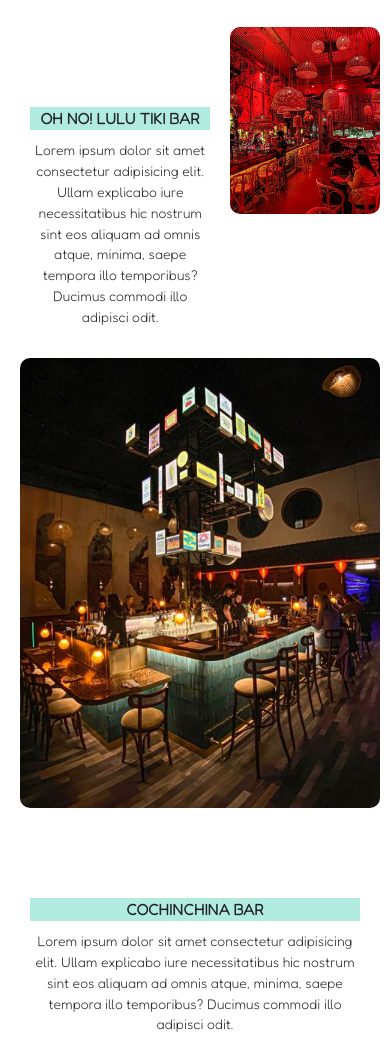
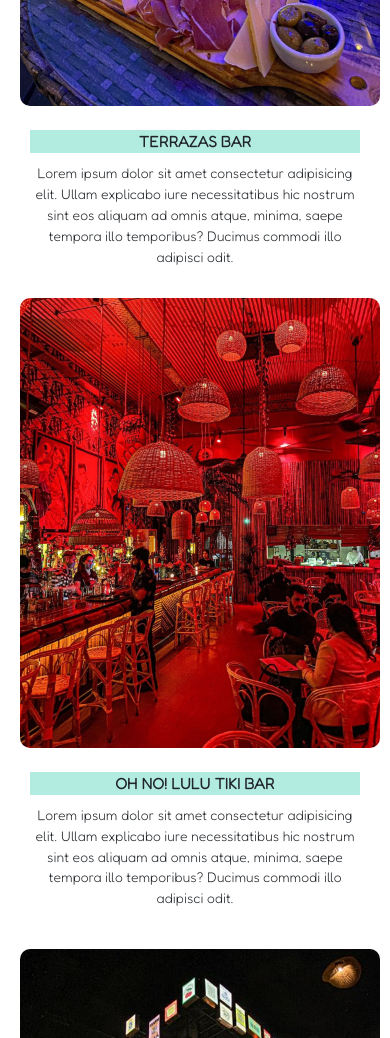
Before and after one commit to ro-solari/vivamosbsas_rocio_s, a website: page desafio1/secciones/bares.html in a window 390 px wide. Shown: the part 568-1606 px from the top of the page. Drawn offline with nearby package versions, Linux system fonts and the light colour scheme.

Commit message:
responsive

```diff
--- a/desafio1/sass/views/_bares.scss
+++ b/desafio1/sass/views/_bares.scss
@@ -21,6 +21,7 @@
 
 .titles {
     background-color: $principal;
+    margin-top: 70px;
 }
 
 .right-div{
--- a/desafio1/sass/views/_mediaq.scss
+++ b/desafio1/sass/views/_mediaq.scss
@@ -2,6 +2,10 @@
 	.menu {
             font-size: .8em;
       }
+
+    .a {
+        font-size: 1.6rem;
+    }
 
     header .menu {
         gap: 0rem;
@@ -31,6 +35,7 @@
     .section picture .imagen {
         height: auto;
         align-items: center;
+        margin-top: -2rem;
     }
 
     section div {
@@ -39,6 +44,20 @@
 
     section div h3 {
         margin: 1rem 7rem 1rem;
+    }
+
+    .section2 div h2 {
+        display: flex;
+        flex-direction: column;
+    }
+
+    section div.container {
+        display: flex;
+        flex-direction: column;
+    }
+
+    main section.row {
+        margin: 2rem 0;
     }
 
     .bares {
@@ -68,4 +87,22 @@
         display: none;
     }
 
+    .bares-div {
+        display: flex;
+        flex-direction: column;
+
+        p {
+            margin-top: 4px;
+        }
+    }
+
+    .right-div {
+        display: flex;
+        flex-direction: column;
+
+        p {
+            margin-top: 4px;
+        }
+    }
+
 }
--- a/desafio1/secciones/bares.html
+++ b/desafio1/secciones/bares.html
@@ -35,7 +35,7 @@
                 <img class="img-fluid bar" src="../multimedia/bar1.jpg" alt="">
             </div>
             <div class="col-lg-6" data-aos="fade-down">
-                <p class="fs-3 fw-bolder text-center titles" style="margin-top: 70px;">TERRAZAS BAR</p>
+                <p class="fs-3 fw-bolder text-center titles"">TERRAZAS BAR</p>
                 <p class="fs-4 text-center">Lorem ipsum dolor sit amet consectetur adipisicing elit. Ullam explicabo iure necessitatibus hic nostrum sint eos aliquam ad omnis atque, minima, saepe tempora illo temporibus? Ducimus commodi illo adipisci odit.</p>
             </div>
             <div class="col-lg-3"></div>
@@ -45,17 +45,17 @@
                 <img class="img-fluid bar2" src="../multimedia/bar2.jpg" alt="">
             </div>
             <div class="col-lg-6" data-aos="fade-down">
-                <p class="fs-3 fw-bolder text-center titles" style="margin-top: 70px;">OH NO! LULU TIKI BAR</p>
+                <p class="fs-3 fw-bolder text-center titles"">OH NO! LULU TIKI BAR</p>
                 <p class="fs-4 text-center">Lorem ipsum dolor sit amet consectetur adipisicing elit. Ullam explicabo iure necessitatibus hic nostrum sint eos aliquam ad omnis atque, minima, saepe tempora illo temporibus? Ducimus commodi illo adipisci odit.</p>
             </div>
             <div class="col-lg-3"></div>
         </div>
-        <div style="display: flex;">
+        <div class="bares-div">
             <div class="col-lg-3" data-aos="fade-down">
                 <img class="img-fluid bar" src="../multimedia/bar3.jpg" alt="">
             </div>
             <div class="col-lg-6" data-aos="fade-down">
-                <p class="fs-3 fw-bolder text-center titles" style="margin-top: 70px;">COCHINCHINA BAR</p>
+                <p class="fs-3 fw-bolder text-center titles"">COCHINCHINA BAR</p>
                 <p class="fs-4 text-center">Lorem ipsum dolor sit amet consectetur adipisicing elit. Ullam explicabo iure necessitatibus hic nostrum sint eos aliquam ad omnis atque, minima, saepe tempora illo temporibus? Ducimus commodi illo adipisci odit.</p>
             </div>
             <div class="col-lg-3"></div>
```
Also changed, not shown: desafio1/index.html (+4 -4 lines), desafio1/css/main.css.
